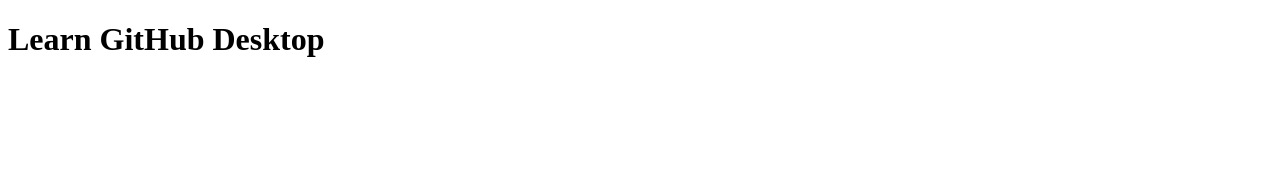
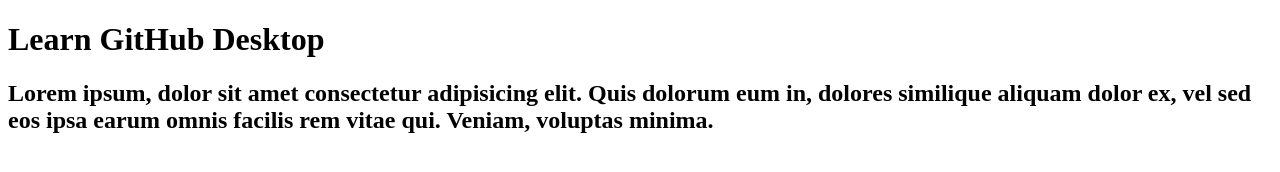
Before and after one commit to JapanJa/DevOp-Japan, a plain HTML site: page index.html in a window 1280 px wide. Drawn offline with Linux system fonts and the light colour scheme.

Commit message:
Update index.html

```diff
--- a/index.html
+++ b/index.html
@@ -10,5 +10,7 @@
 
     <h1>Learn GitHub Desktop</h1>
 
+    <h2>Lorem ipsum, dolor sit amet consectetur adipisicing elit. Quis dolorum eum in, dolores similique aliquam dolor ex, vel sed eos ipsa earum omnis facilis rem vitae qui. Veniam, voluptas minima.</h2>
+
 </body>
 </html>
```
